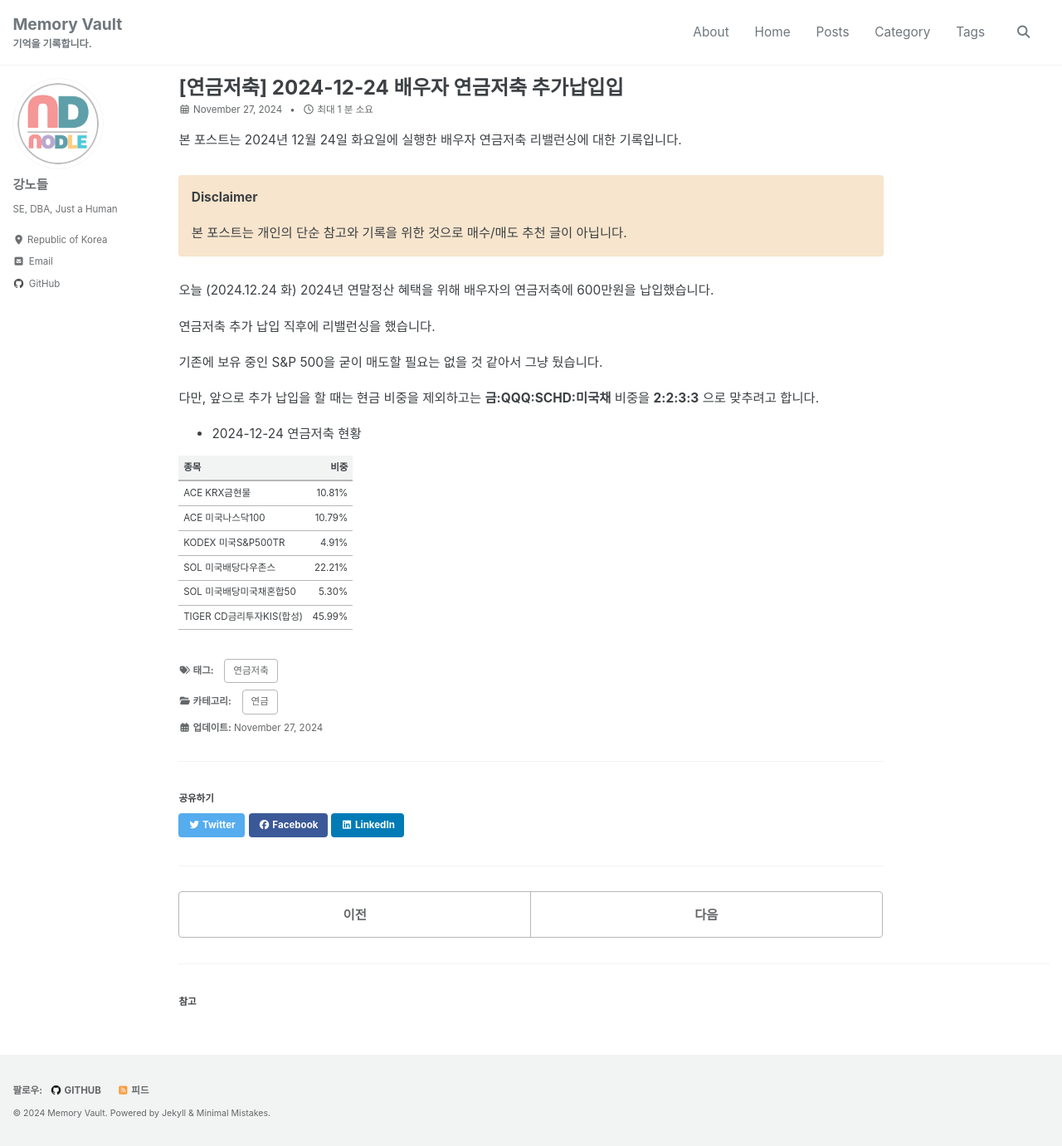
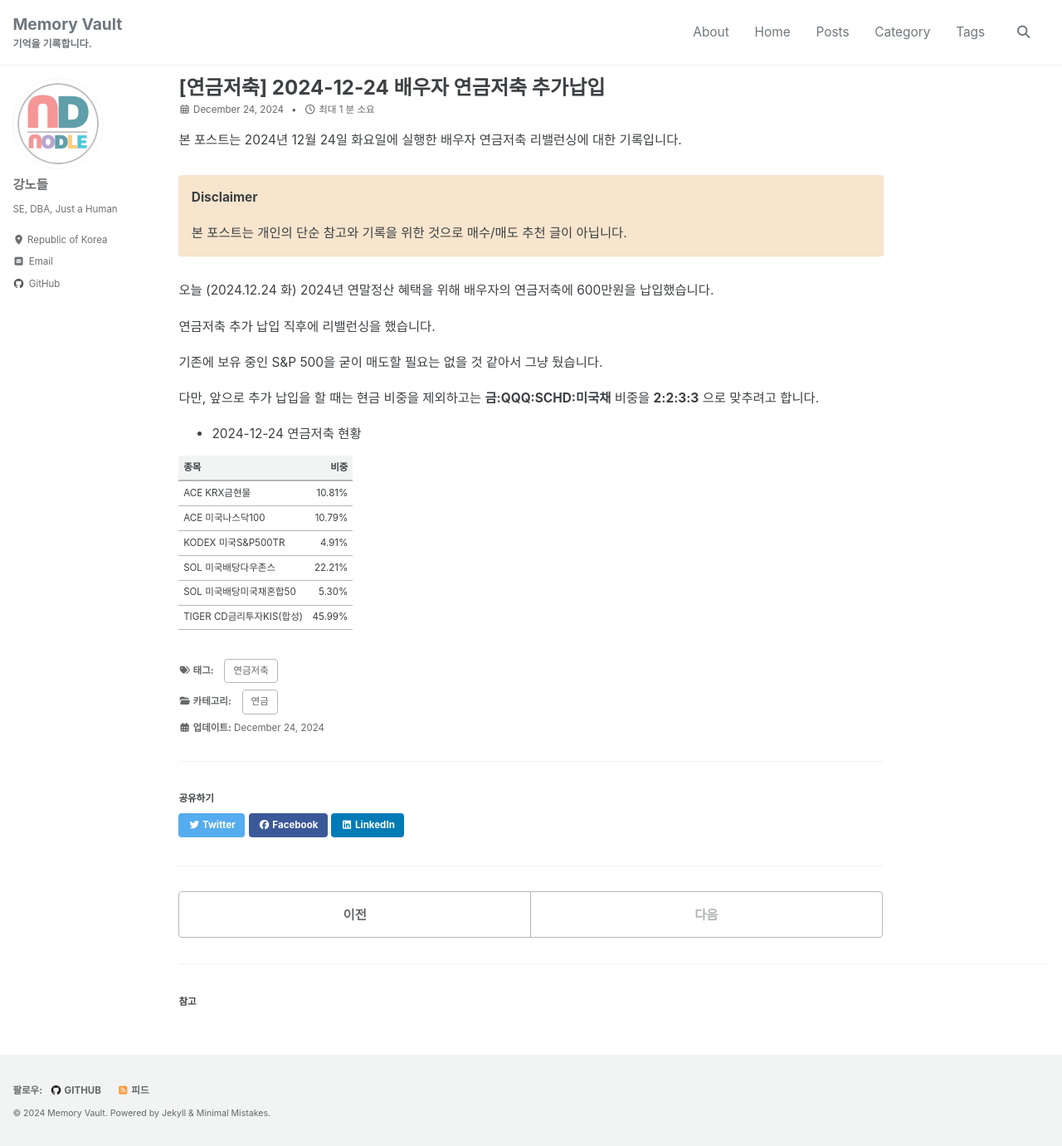
Before and after one commit to NodleKang/nodlekang.github.io, a Jekyll site: the page built from _posts/pension/2024-12-24-personal-savings.md, in a window 1280 px wide and 1381 px high. Shown: the whole window at 83% size. Built offline with Jekyll 4.4.1, drawn with Linux system fonts in a browser that asks for light colours; cached includes are drawn as plain includes; some web fonts are replaced.

Commit message:
update post

```diff
--- a/_posts/pension/2024-12-24-personal-savings.md
+++ b/_posts/pension/2024-12-24-personal-savings.md
@@ -1,7 +1,7 @@
 ---
 layout: single
-title: "[연금저축] 2024-12-24 배우자 연금저축 추가납입입"
-date: 2024-11-27 10:00:00 +0900
+title: "[연금저축] 2024-12-24 배우자 연금저축 추가납입"
+date: 2024-12-24 10:00:00 +0900
 categories:
   - 연금
 tag:
```
